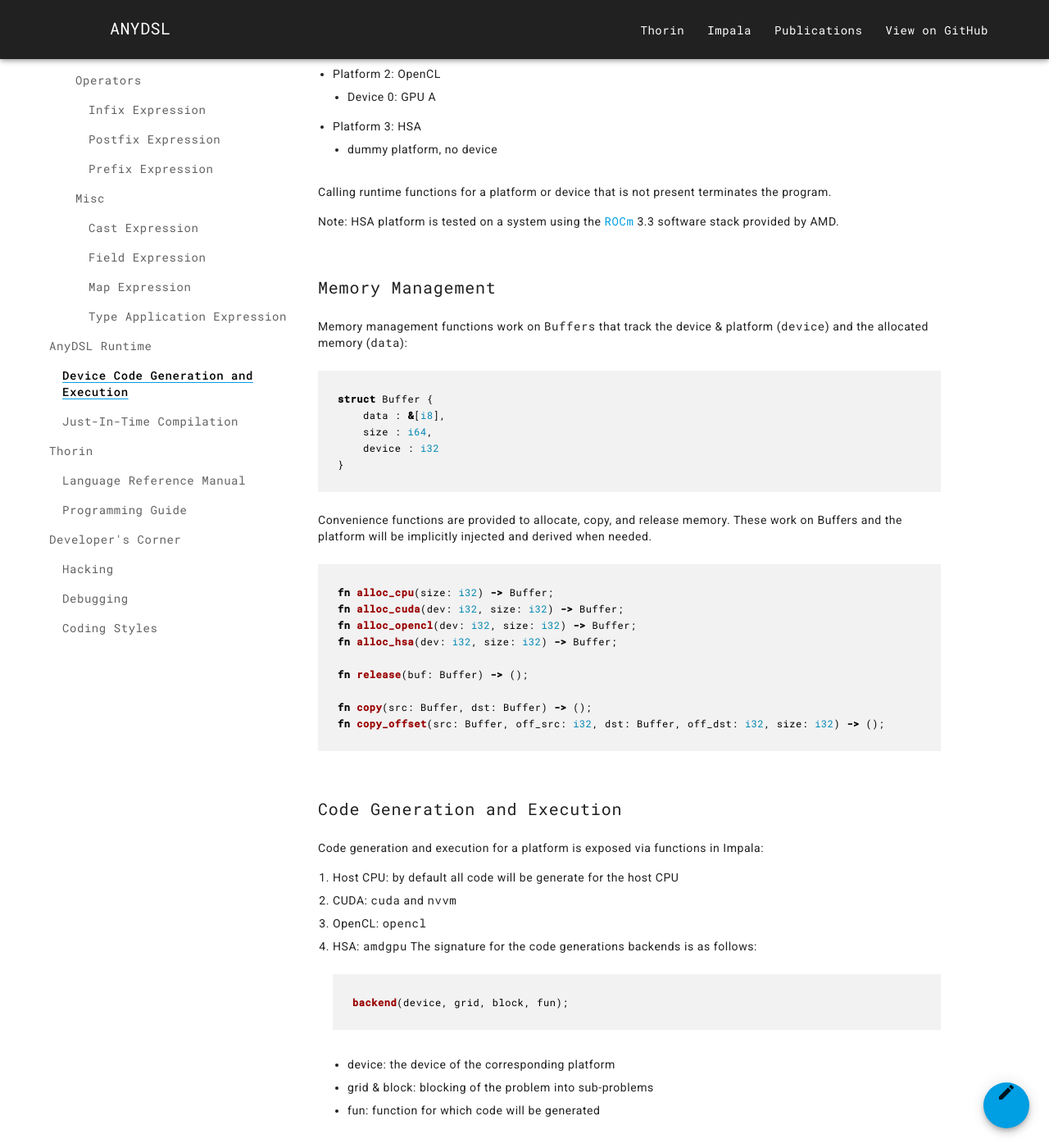
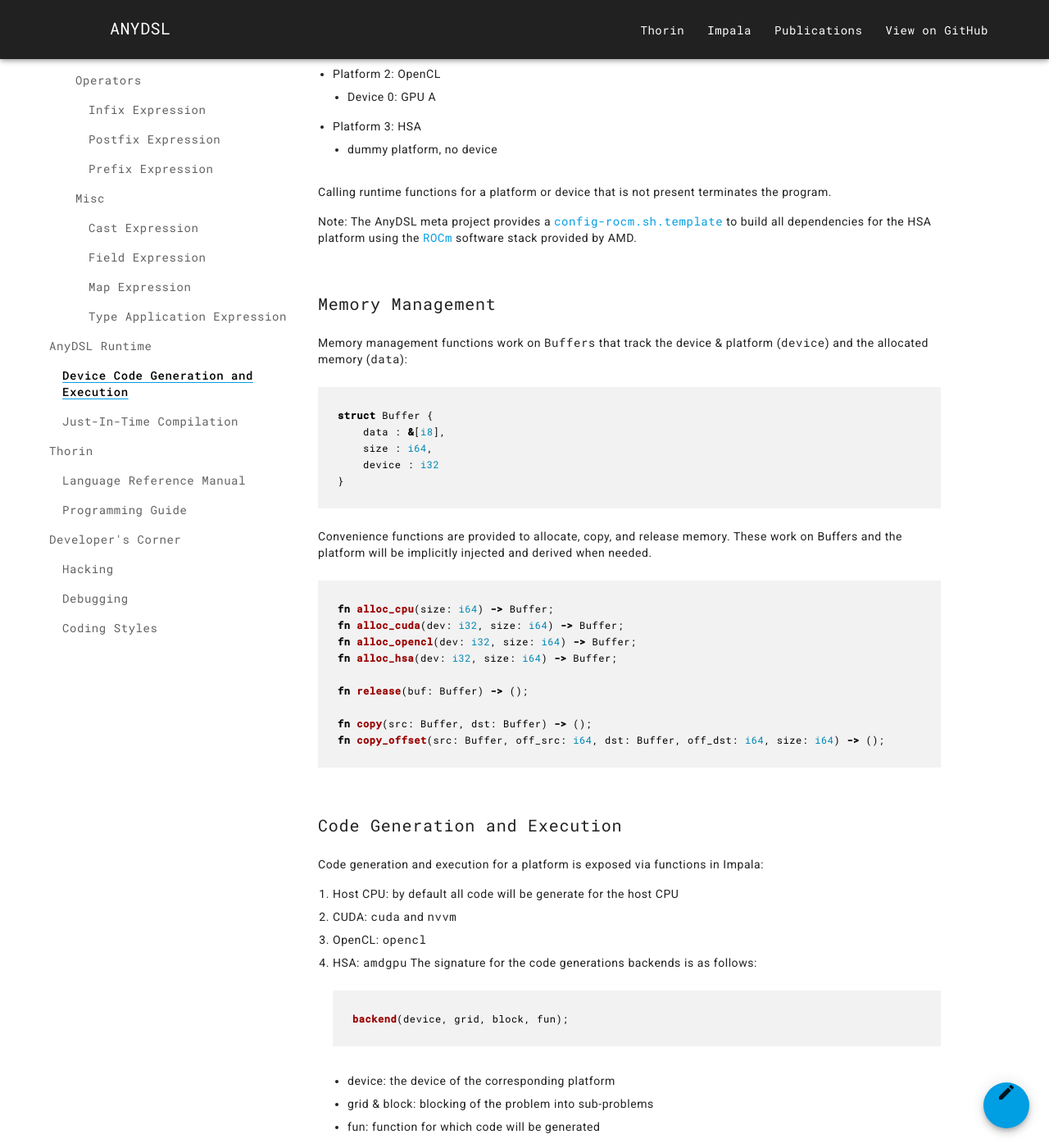
Before and after one commit to AnyDSL/anydsl.github.io, a Jekyll site: the page built from Device-Code-Generation-and-Execution.md, in a window 1280 px wide and 1400 px high, scrolled down 1120 px. Shown: the whole window at 82% size. Built offline with Jekyll 4.4.1, drawn with Linux system fonts in a browser that asks for light colours; nearby versions of some CDN libraries; some of the changed text lies outside the part shown.

Commit message:
Update to runtime changes.

````diff
--- a/Device-Code-Generation-and-Execution.md
+++ b/Device-Code-Generation-and-Execution.md
@@ -31,7 +31,7 @@ For example, properly configured system with a NVIDIA GPU A will result in the f
 
 Calling runtime functions for a platform or device that is not present terminates the program.
 
-Note: HSA platform is tested on a system using the [ROCm](https://github.com/RadeonOpenCompute/ROCm) 3.3 software stack provided by AMD.
+Note: The AnyDSL meta project provides a [config-rocm.sh.template](https://github.com/AnyDSL/anydsl/blob/master/config-rocm.sh.template) to build all dependencies for the HSA platform using the [ROCm](https://github.com/RadeonOpenCompute/ROCm) software stack provided by AMD.
 
 ## Memory Management
 
@@ -47,15 +47,15 @@ struct Buffer {
 Convenience functions are provided to allocate, copy, and release memory. These work on Buffers and the platform will be implicitly injected and derived when needed.
 
 ```rust
-fn alloc_cpu(size: i32) -> Buffer;
-fn alloc_cuda(dev: i32, size: i32) -> Buffer;
-fn alloc_opencl(dev: i32, size: i32) -> Buffer;
-fn alloc_hsa(dev: i32, size: i32) -> Buffer;
+fn alloc_cpu(size: i64) -> Buffer;
+fn alloc_cuda(dev: i32, size: i64) -> Buffer;
+fn alloc_opencl(dev: i32, size: i64) -> Buffer;
+fn alloc_hsa(dev: i32, size: i64) -> Buffer;
 
 fn release(buf: Buffer) -> ();
 
 fn copy(src: Buffer, dst: Buffer) -> ();
-fn copy_offset(src: Buffer, off_src: i32, dst: Buffer, off_dst: i32, size: i32) -> ();
+fn copy_offset(src: Buffer, off_src: i64, dst: Buffer, off_dst: i64, size: i64) -> ();
 ```
 
 ## Code Generation and Execution
@@ -104,8 +104,8 @@ struct Accelerator {
                        (i32, i32, i32), // block
                        fn(WorkItem) -> ()) -> (),
     sync          : fn() -> (),
-    alloc         : fn(i32) -> Buffer,
-    alloc_unified : fn(i32) -> Buffer,
+    alloc         : fn(i64) -> Buffer,
+    alloc_unified : fn(i64) -> Buffer,
     barrier       : fn() -> ()
 }
 ```
@@ -254,3 +254,5 @@ In addition, individual target features can be enabled/disabled by specifying th
 ANYDSL_TARGET_FEATURES="+armv8-a,+crc,+crypto,+dsp,+fp-armv8,+hwdiv,+hwdiv-arm,+neon,-thumb-mode"
 ```
 Target features are only considered if the target triple and target cpu are also specified.
+
+Usings the CMake support from AnyDSL, the ```TARGET_TRIPLE```, ```TARGET_CPU```, and ```TARGET_FEATURES``` keywords can be passed to the ```anydsl_runtime_wrap``` function to set those environment variables.
````
Also changed, not shown: Build-Instructions.md (+2 -0 lines), CInterface.md (+1 -1 lines), Just-In-Time-Compilation.md (+2 -2 lines), Tutorial.md (+3 -3 lines).
